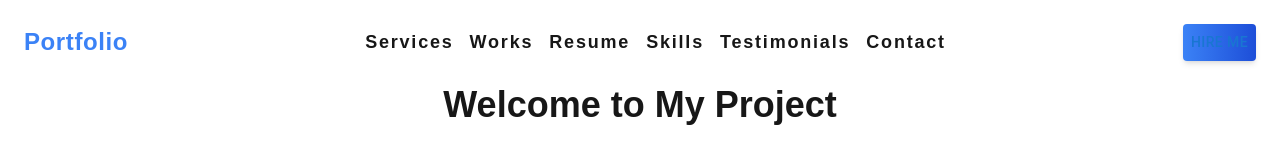
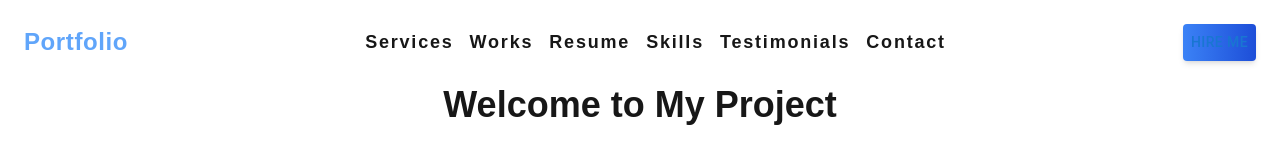
Before and after one commit to TahmidMuntaser/Personal_Portfolio_Web, a Next.js app in the folder myproject/: page /sample in a window 1280 px wide. Shown: the top 144 px of the page. Built offline with nearby package versions, Linux system fonts and the light colour scheme.

Commit message:
change the color of navbar

```diff
--- a/myproject/src/app/sample/components/ui/Navbar.jsx
+++ b/myproject/src/app/sample/components/ui/Navbar.jsx
@@ -1,7 +1,6 @@
 "use client";
 
 import React, { useEffect, useState } from 'react';
-// import Button from '@mui/material/Button';
 import CustomButton from './Button';
 
 const Navbar = () => {
@@ -23,12 +22,12 @@ const Navbar = () => {
     <nav
       className={`flex items-center justify-between transition-all duration-300 p-6 ${
         scrolled
-          ? 'fixed top-0 left-0 right-0 p-6 bg-gray-800 shadow-md animate-jump'
+          ? 'fixed top-0 left-0 right-0 p-6 bg-[#0a192f] shadow-md animate-jump'
           : 'relative p-6 bg-transparent'
       }`}
     >
       <div className="flex items-center">
-        <span className="text-2xl font-bold tracking-wide text-blue-500">
+        <span className="text-2xl font-bold tracking-wide text-blue-400">
           Portfolio
         </span>
       </div>
```
